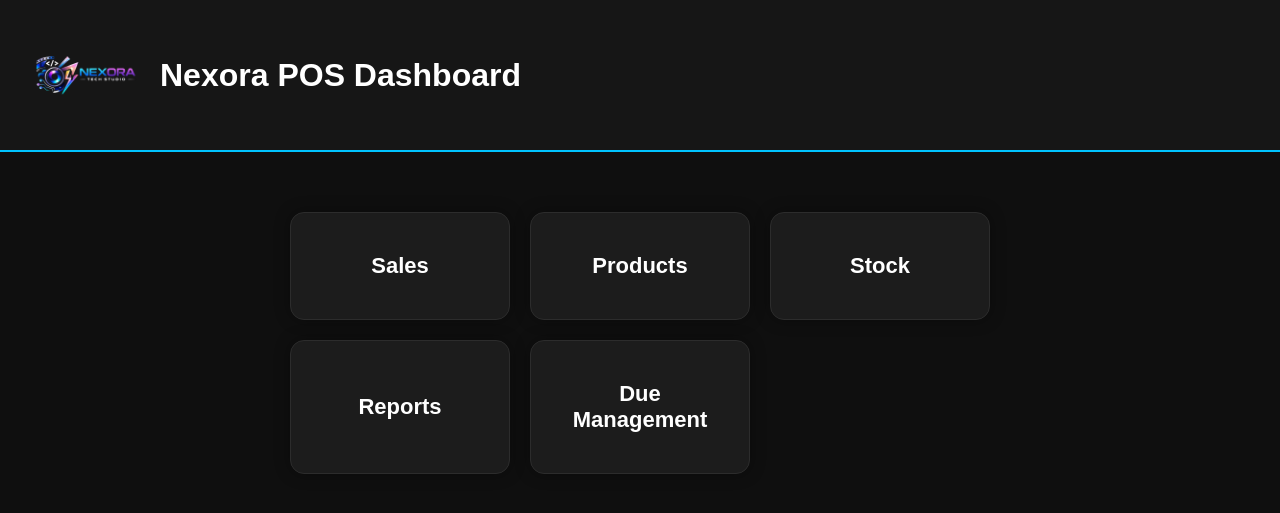
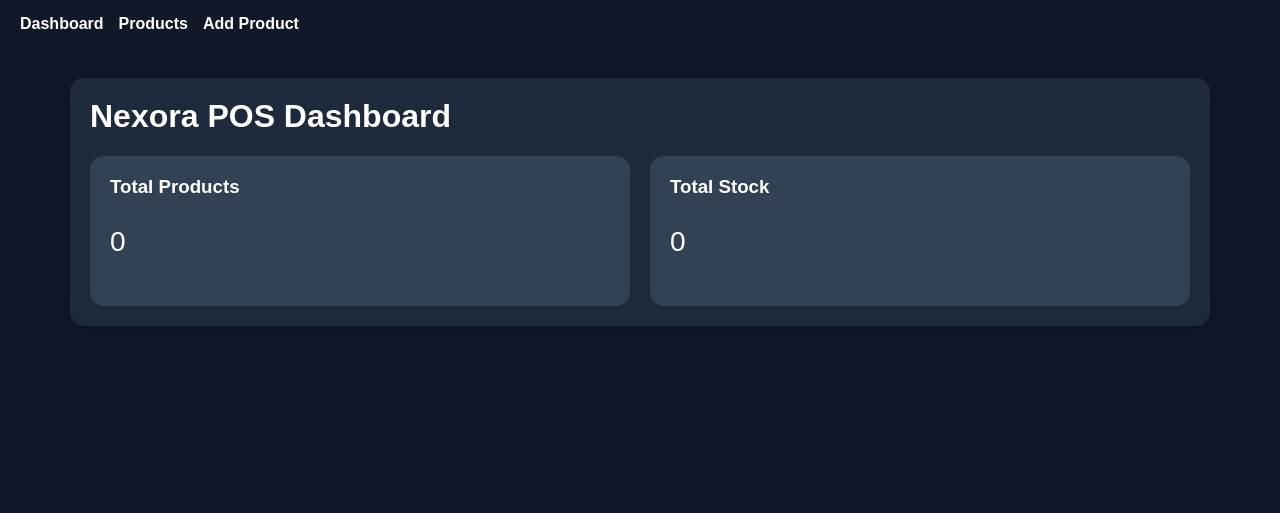
Before and after one commit to infonexoratechstudio-afk/nexora--pos, a Flask app: page /dashboard in a window 1280 px wide. Shown: the top 513 px of the page. Run offline with Flask 3, Linux system fonts and the light colour scheme; data that the repository does not hold is empty.

Commit message:
Update dashboard.html

```diff
--- a/templates/dashboard.html
+++ b/templates/dashboard.html
@@ -1,25 +1,17 @@
-<!DOCTYPE html>
-<html lang="en">
-<head>
-    <meta charset="UTF-8">
-    <meta name="viewport" content="width=device-width, initial-scale=1.0">
-    <title>Nexora POS Dashboard</title>
-    <link rel="stylesheet" href="{{ url_for('static', filename='style.css') }}">
-</head>
-<body>
+{% extends "base.html" %}
 
-<div class="topbar">
-    <img src="{{ url_for('static', filename='logo.png') }}" class="top-logo" alt="Nexora Logo">
-    <h1>Nexora POS Dashboard</h1>
+{% block content %}
+<h1>Nexora POS Dashboard</h1>
+
+<div class="stats">
+    <div class="card">
+        <h3>Total Products</h3>
+        <p style="font-size: 28px;">{{ total_products }}</p>
+    </div>
+
+    <div class="card">
+        <h3>Total Stock</h3>
+        <p style="font-size: 28px;">{{ total_stock }}</p>
+    </div>
 </div>
-
-<div class="dashboard-container dashboard-6">
-    <a href="/sales" class="card">Sales</a>
-    <a href="/products" class="card">Products</a>
-    <a href="/stock" class="card">Stock</a>
-    <a href="/reports" class="card">Reports</a>
-    <a href="/due-management" class="card">Due Management</a>
-</div>
-
-</body>
-</html>
+{% endblock %}
```
